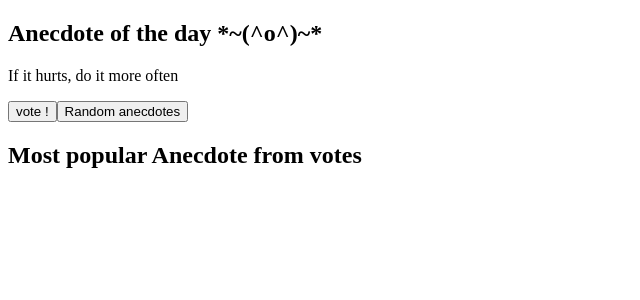
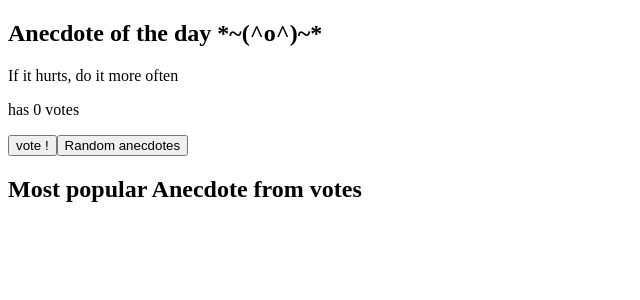
Before and after one commit to pyrhaa/fullStackOpen-part-1, a React (Create React App) app in the folder anecdotes/: page / in a window 1280 px wide. Shown: the top 300 px of the page, without its empty margins (0-640 px from the left). Built offline with nearby package versions, Linux system fonts and the light colour scheme.

Commit message:
props votes index selected ok, need increment

```diff
--- a/anecdotes/src/App.js
+++ b/anecdotes/src/App.js
@@ -1,12 +1,17 @@
 import React, { useState } from 'react';
 
-//pour faire step 2 voir array method fill
 const Title = (props) => {
   return <h2>{props.text}</h2>;
 };
 
 const Anecdote = (props) => {
-  return <p>{props.anecdotes[props.selected]}</p>;
+  console.log(props);
+  return (
+    <>
+      <p>{props.anecdotes[props.selected]}</p>
+      <p>has {props.votes[props.selected]} votes</p>
+    </>
+  );
 };
 
 const Button = (props) => {
@@ -30,7 +35,7 @@ const App = () => {
   return (
     <div>
       <Title text="Anecdote of the day *~(^o^)~*" />
-      <Anecdote anecdotes={anecdotes} selected={selected} />
+      <Anecdote anecdotes={anecdotes} selected={selected} votes={votes} />
       <Button text="vote !" handleClick={() => (votes[selected] += 1)} />
       <Button
         text="Random anecdotes"
```
